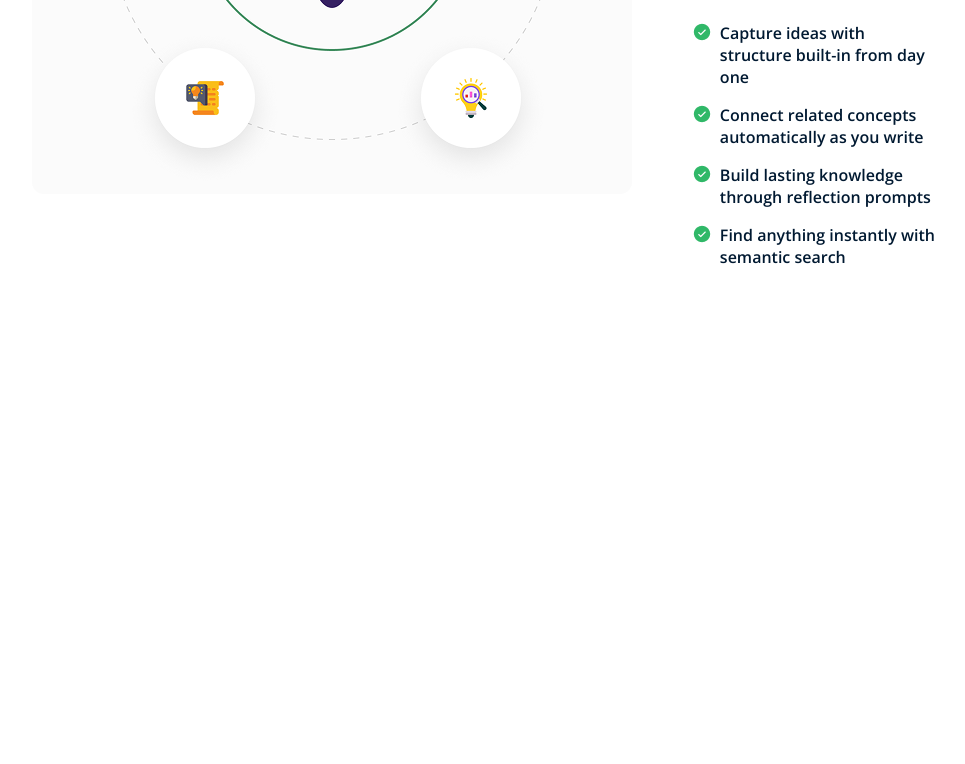
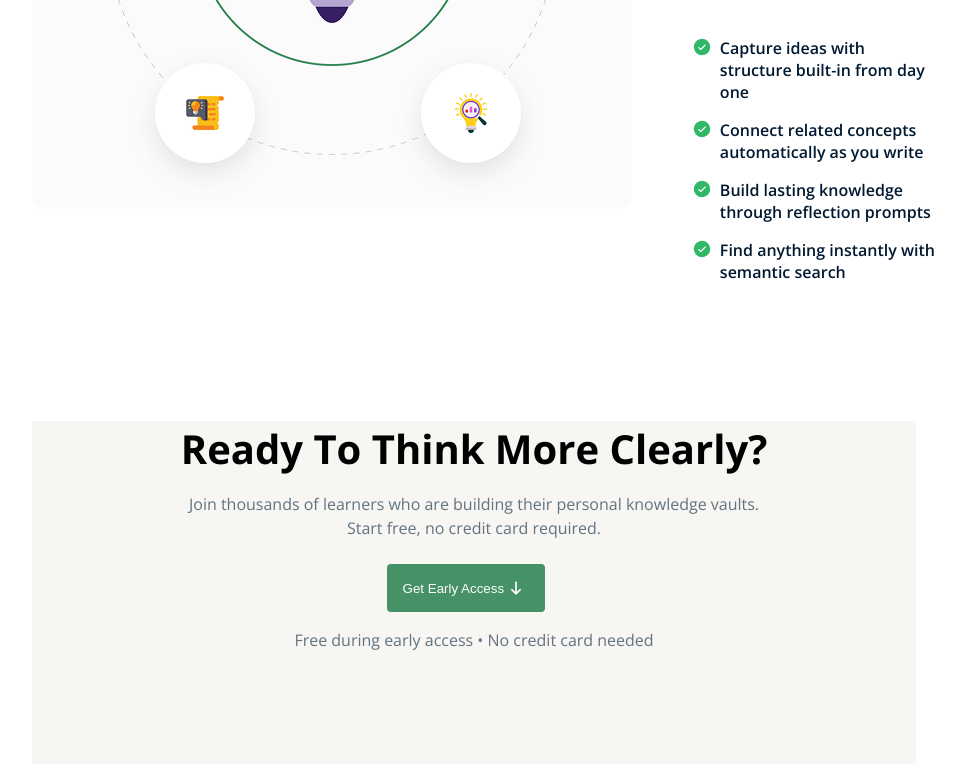
Before and after one commit to talkinahamed/assignment01, a plain HTML site: page index.html in a window 1280 px wide. Shown: the part 2036-2800 px from the top of the page, without its empty margins (166-1131 px from the left). Before the commit the page ends 2440 px from the top, so only its background shows below. Drawn offline with nearby package versions, Linux system fonts and the light colour scheme.

Commit message:
page four

```diff
--- a/index.html
+++ b/index.html
@@ -116,5 +116,17 @@
         </div>
     </section>
 
+    <section id="early-access">
+        <div class="access-container">
+            <h1>Ready To Think More Clearly?</h1>
+            <p>Join thousands of learners who are building their personal knowledge vaults.<br>Start free, no credit card required.</p>
+
+            <button class="Green">Get Early Access <i class="fa-solid fa-arrow-down" style="color: #ffffff;"></i></button>
+
+            <p class="bottom">Free during early access • No credit card needed</p>
+
+        </div>
+
+    </section>
 </body>
 </html>
--- a/styles/ass01.css
+++ b/styles/ass01.css
@@ -119,6 +119,7 @@ nav div .btn:hover {
     border: none;
     border-radius: 4px;
     cursor: pointer;
+    margin-bottom: 16px;
 }
 
 #banner .Green:hover {
@@ -140,7 +141,7 @@ nav div .btn:hover {
     color: #0a2f42;
 }
 
-/* page three start */
+/* page two start */
 
 #Note{
     padding-top: 100px;
@@ -196,7 +197,7 @@ nav div .btn:hover {
     color: #627382;
 }
 
-/* page four start */
+/* page three start */
 
 #solution{
     padding: 120px ;
@@ -256,3 +257,42 @@ nav div .btn:hover {
     color: #001931;
     font-weight: 600;
 }
+
+/* page four start  */
+
+#early-access{
+    padding: 2px 120px 120px 120px;
+}
+
+.access-container{
+    width: 85%;
+    max-width: 1360px;
+    height: 384px;
+    margin: 0 auto;
+    text-align: center;
+    background-color: #F7F6F2;
+}
+
+.access-container h1{
+    font-size: 40px;
+    font-weight: bolder;
+    margin-bottom: 16px;
+}
+
+.access-container p{
+    font-size: 16px;
+    color: #627382;
+    line-height: 24px;
+    margin-bottom: 24px;
+}
+
+.access-container .Green{
+    color: #FFFFFF;
+    padding: 16.5px 21px 16.5px 16px;
+    background-color: #469165;
+    margin-right: 16px;
+    border: none;
+    border-radius: 4px;
+    cursor: pointer;
+    margin-bottom: 16px;
+}
```
